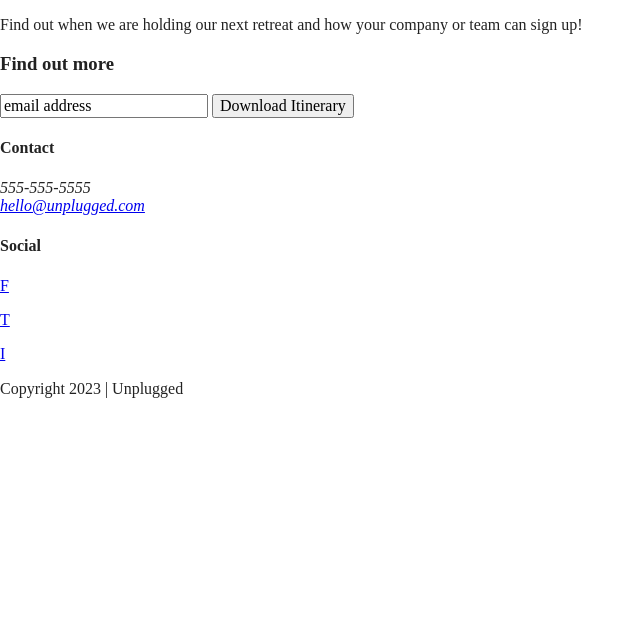
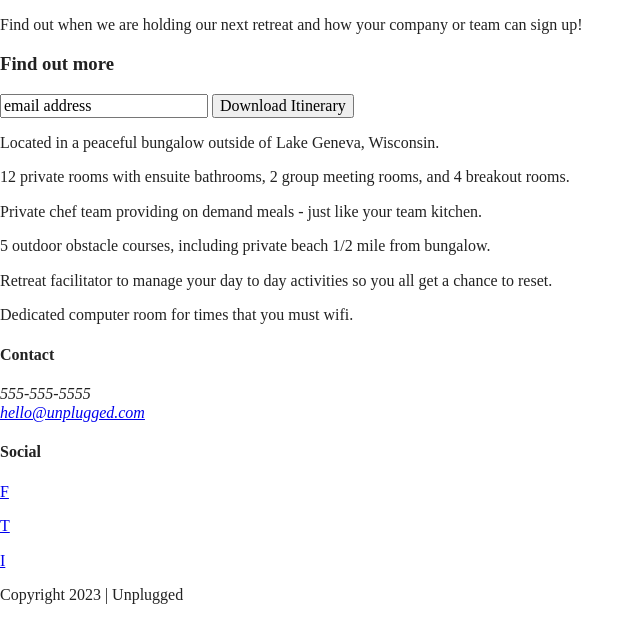
Before and after one commit to teri-c/unplugged-site, a website built with Parcel: page index.html in a window 1280 px wide. Shown: the part 176-800 px from the top of the page, without its empty margins (0-644 px from the left). Built offline with nearby package versions, Linux system fonts and the light colour scheme.

Commit message:
Added features section to homepage

```diff
--- a/index.html
+++ b/index.html
@@ -67,6 +67,40 @@
       </div>
     </aside>
 
+    <section class="features">
+      <div class="content-wrapper">
+        <article>
+          <p class="fontawesome-icon"></p>
+          <p class="features-item-description">Located in a peaceful bungalow outside of Lake Geneva, Wisconsin.</p>
+        </article>
+
+        <article>
+          <p class="fontawesome-icon"></p>
+          <p class="features-item-description">12 private rooms with ensuite bathrooms, 2 group meeting rooms, and 4 breakout rooms.</p>
+        </article>
+
+        <article>
+          <p class="fontawesome-icon"></p>
+          <p class="features-item-description">Private chef team providing on demand meals - just like your team kitchen.</p>
+        </article>
+
+        <article>
+          <p class="fontawesome-icon"></p>
+          <p class="features-item-description">5 outdoor obstacle courses, including private beach 1/2 mile from bungalow.</p>
+        </article>
+
+        <article>
+          <p class="fontawesome-icon"></p>
+          <p class="features-item-description">Retreat facilitator to manage your day to day activities so you all get a chance to reset.</p>
+        </article>
+
+        <article>
+          <p class="fontawesome-icon"></p>
+          <p class="features-item-description">Dedicated computer room for times that you must wifi.</p>
+        </article>
+      </div>
+    </section>
+
   </main>
   <!-- main wrapper -->
 
```
Lines whose indentation alone changed are shown as unchanged.
